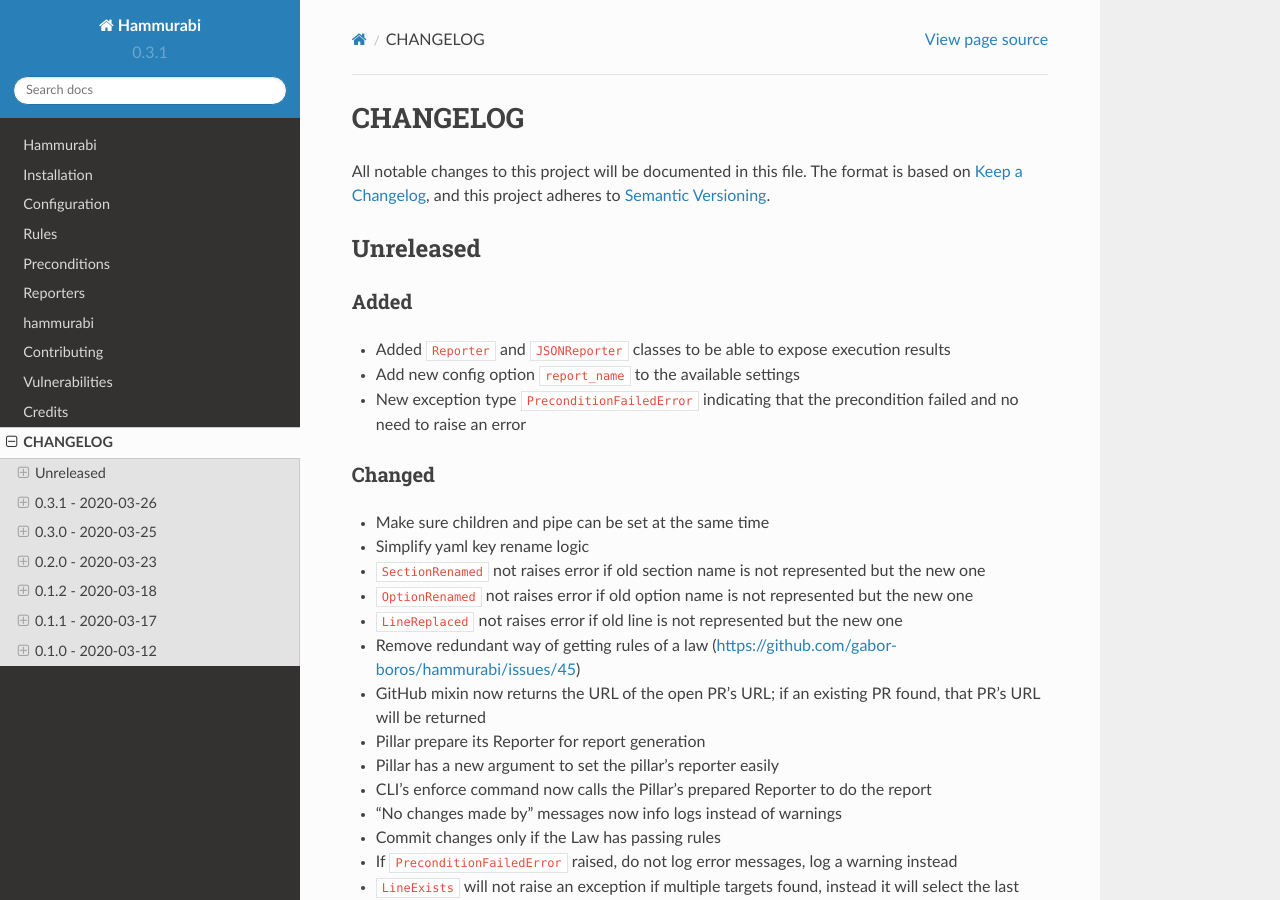
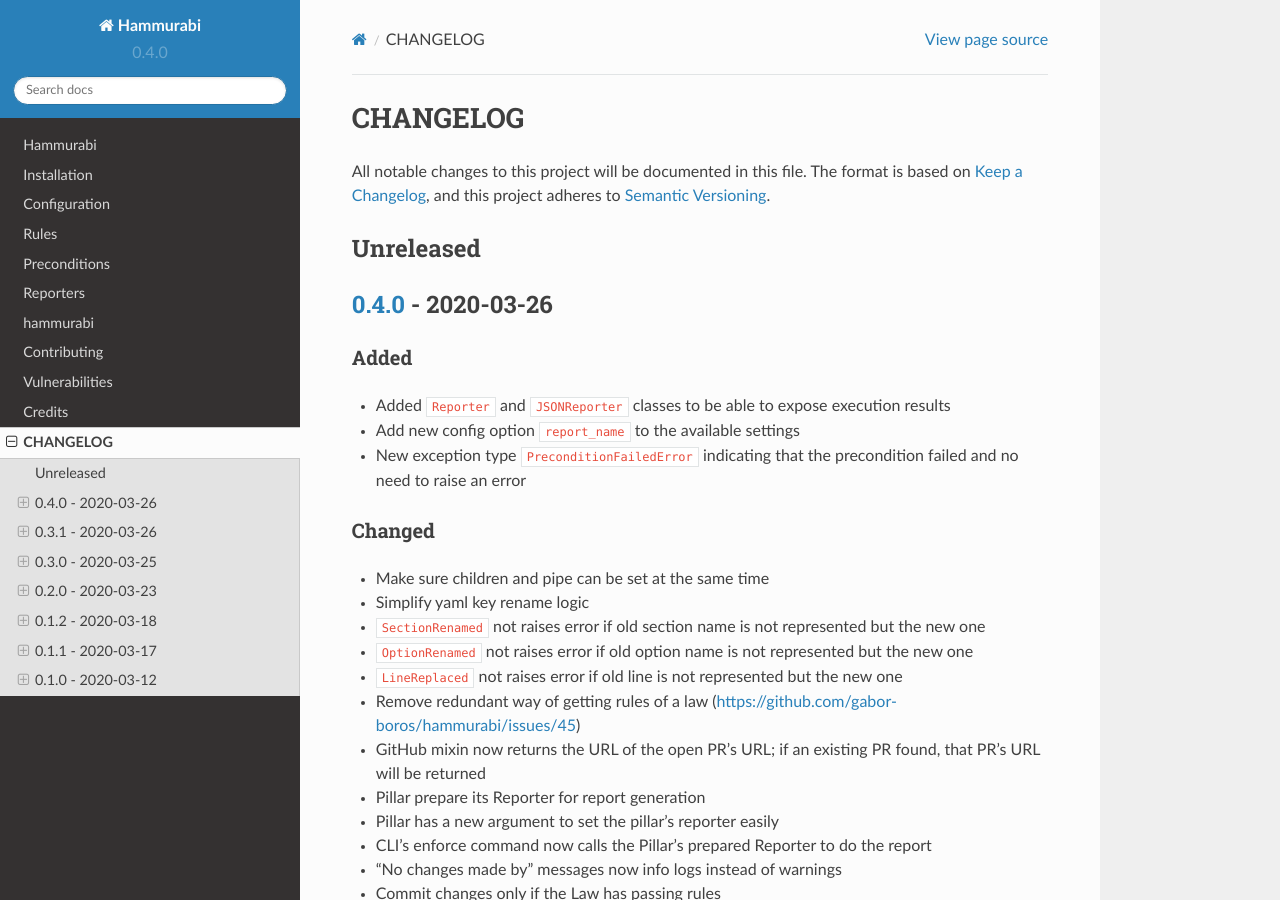
Before and after one commit to gabor-boros/hammurabi, a Sphinx documentation site: the page built from docs/history.rst, in a window 1280 px wide and 900 px high. Built offline with Sphinx 7.4.7 and the Read the Docs theme 2.0.0, drawn with Linux system fonts in a browser that asks for light colours.

Commit message:
Bump hammurabi version and update CHANGELOG.rst

```diff
--- a/CHANGELOG.rst
+++ b/CHANGELOG.rst
@@ -10,16 +10,20 @@
 
 .. Hyperlinks for releases
 
-.. _Unreleased: https://github.com/gabor-boros/hammurabi/compare/v0.3.1...master
+.. _Unreleased: https://github.com/gabor-boros/hammurabi/compare/v0.4.0...master
 .. _0.1.0: https://github.com/gabor-boros/hammurabi/releases/tag/v0.1.0
 .. _0.1.1: https://github.com/gabor-boros/hammurabi/releases/tag/v0.1.1
 .. _0.1.2: https://github.com/gabor-boros/hammurabi/releases/tag/v0.1.2
 .. _0.2.0: https://github.com/gabor-boros/hammurabi/releases/tag/v0.2.0
 .. _0.3.0: https://github.com/gabor-boros/hammurabi/releases/tag/v0.3.0
 .. _0.3.1: https://github.com/gabor-boros/hammurabi/releases/tag/v0.3.1
+.. _0.4.0: https://github.com/gabor-boros/hammurabi/releases/tag/v0.4.0
 
 Unreleased
 ----------
+
+0.4.0_ - 2020-03-26
+-------------------
 
 Added
 ~~~~~
--- a/docs/conf.py
+++ b/docs/conf.py
@@ -57,9 +57,9 @@
 # the built documents.
 #
 # The short X.Y version.
-version = "0.3.1"
+version = "0.4.0"
 # The full version, including alpha/beta/rc tags.
-release = "0.3.1"
+release = "0.4.0"
 
 # The language for content autogenerated by Sphinx. Refer to documentation
 # for a list of supported languages.
--- a/hammurabi/__init__.py
+++ b/hammurabi/__init__.py
@@ -39,4 +39,4 @@
     YAMLValueNotExists,
 )
 
-__version__ = "0.3.1"
+__version__ = "0.4.0"
--- a/pyproject.toml
+++ b/pyproject.toml
@@ -1,6 +1,6 @@
 [tool.poetry]
 name = "hammurabi"
-version = "0.3.1"
+version = "0.4.0"
 license = "Apache-2.0"
 description = "Hammurabi is an extensible CLI tool responsible for enforcing user-defined rules on a git repository."
 documentation = "https://readthedocs.org/projects/hammurabi/badge/"
```
